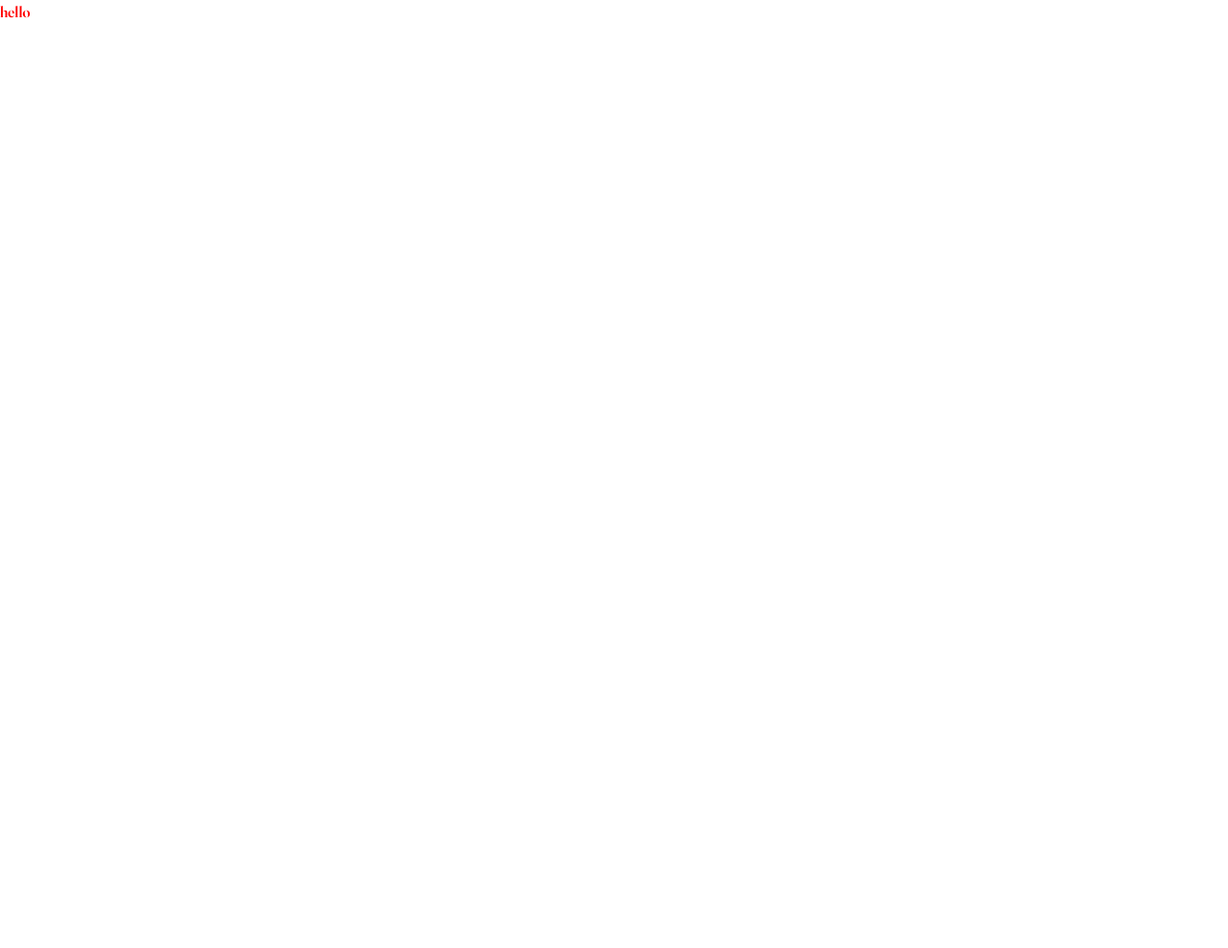
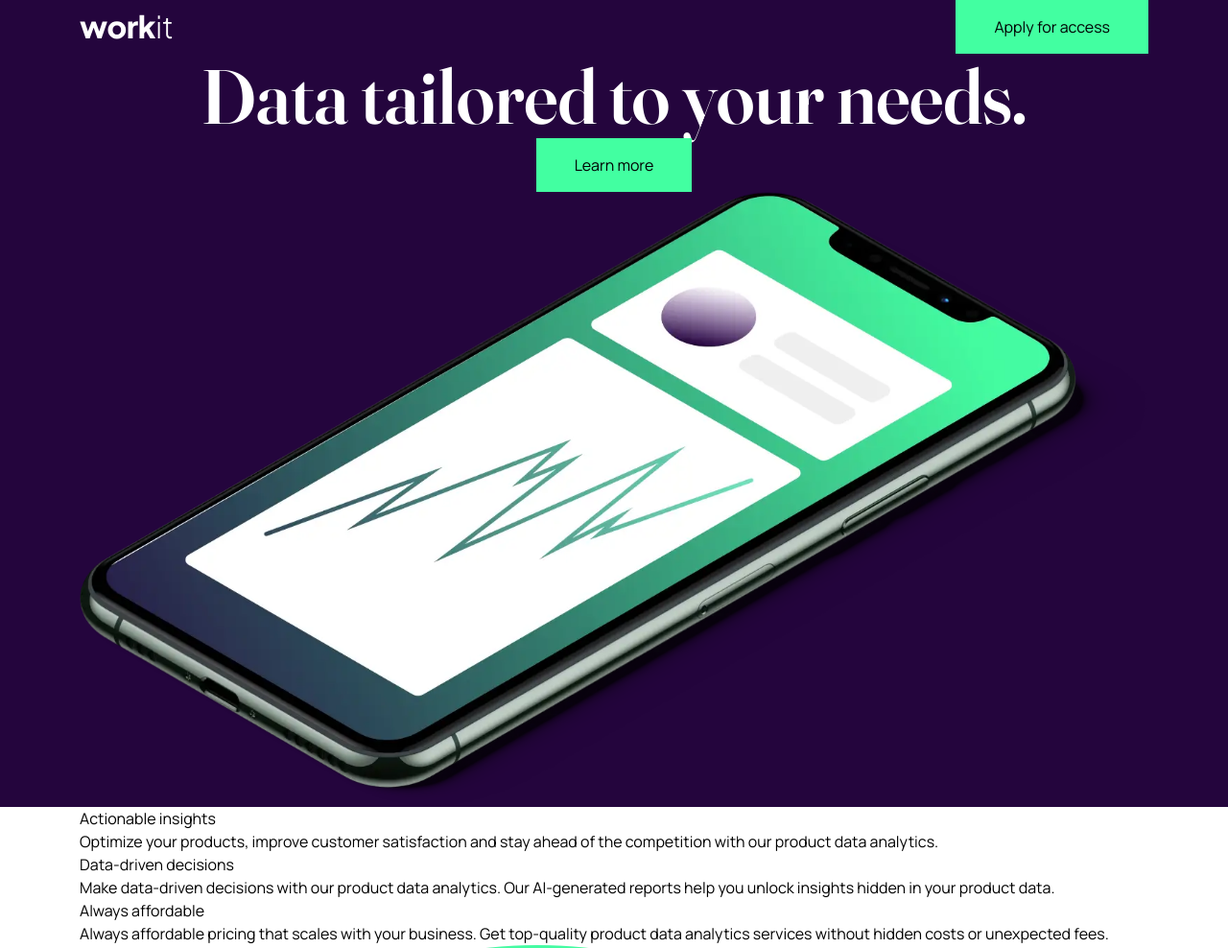
Before and after one commit to iRNano/fem-workit-landing-page, a website built with Vite: page index.html in a window 1280 px wide. Shown: the top 988 px of the page at 96% size. Before the commit the page ends 800 px from the top, so only its background shows below. Built offline with nearby package versions, Linux system fonts and the light colour scheme.

Commit message:
added html and css properties, utility class

```diff
--- a/index.html
+++ b/index.html
@@ -8,7 +8,74 @@
     <title>Vite App</title>
   </head>
   <body>
-    <h1>hello</h1>
+    <header class="bg-primary-400">
+      <section class="container">
+        <div class="flex space-between">
+          <img src="./assets/images/logo-light.svg" alt="workit text">
+          <button class="button">
+            Apply for access
+          </button>
+        </div>
+        <div class="hero">
+          <h1 class="fs-primary-heading text-neutral-100">Data tailored to your needs.</h1>
+        <button class="button">
+          Learn more
+        </button>
+        </div>
+
+
+        <img src="./assets/images/image-hero.webp" alt="mobile-phone">
+      </section>
+    </header>
+    <main>
+      <section>
+        <div class="container">
+
+          <ul class="numbered-items" role="list">
+            <li><div>
+              <h2>Actionable insights</h2>
+              <p>Optimize your products, improve customer satisfaction and stay ahead of the competition with our product data analytics.</p>
+            </div></li>
+            <li><div>
+              <h2>Data-driven decisions</h2>
+              <p>Make data-driven decisions with our product data analytics. Our AI-generated reports help you unlock insights hidden in your product data.</p>
+            </div></li>
+            <li><div>
+              <h2>Always affordable</h2>
+              <p>Always affordable pricing that scales with your business. Get top-quality product data analytics services without hidden costs or unexpected fees.</p>
+            </div></li>
+
+          </ul>
+        </div>
+      </section>
+      <div class="container">
+        <img src="./assets/images/image-founder.webp" alt="founder-image">
+        <div>
+          <h2>
+            Be the first to test
+          </h2>
+          <p>
+            Hi, I'm Louis Graham, the founder of the company. Book a demo call with me to become a beta tester for our app and kickstart your company. Apply for access below and I’ll be in touch to schedule a call.
+          </p>
+          <button class="button">Apply for access</button>
+        </div>
+      </div>
+      <section>
+
+      </section>
+    </main>
+    <footer>
+      <div>
+        <img src="./assets/images/logo-dark.svg">
+        <ul class="social-list" role="list" aria-label="Social links">
+          <li><a aria-label="facebook" href="#">
+            <svg class="social-icon">
+              <use xlink:href=""></use>
+            </svg></a>
+        </li>
+        </ul>
+      </div>
+    </footer>
     <script type="module" src="/main.js"></script>
   </body>
 </html>
--- a/style.css
+++ b/style.css
@@ -1,6 +1,10 @@
 @font-face{
   font-family: 'Fraunces';
   src: url(/assets/fonts/fraunces/static/Fraunces_144pt-SemiBold.ttf);
+}
+@font-face{
+  font-family: 'Manrope';
+  src: url(assets/fonts/manrope/static/Manrope-Regular.ttf);
 }
 
 :root {
@@ -9,11 +13,49 @@
   --clr-primary-300: hsl(271, 12%, 34%);
   --clr-primary-400: hsl(273, 85%, 13%);
 
-  --clr-neutral-100: hsl(0,0,100%);
+  --clr-neutral-100: hsl(0,0%,100%);
   --clr-neutral-400: hsl(276, 100%, 99%);
 
-  --ff-primary: "Fraunces", sans-serif;
+  --ff-primary: "Manrope", serif;
+  --ff-secondary: "Fraunces", sans-serif;
 
+  --ff-body: var(--ff-primary);
+  --ff-heading: var(--ff-secondary);
+
+  --fw-regular: 400;
+  --fw-semibold: 600;
+
+  --fs-400: 1rem;
+  --fs-500: 1.125rem;
+  --fs-600: 1.75rem;
+  --fs-700: 2rem; /* secondary heading*/
+  --fs-800: 3rem;
+  --fs-850: 3.125rem; /* heading */
+  --fs-875: 3.5rem;
+  --fs-900: 3.75rem;
+  --fs-950: 5rem;
+
+  --fs-body: var(--fs-400);
+  --fs-primary-heading: var(--fs-850);
+  --fs-secondary-heading: var(--fs-700);
+  --fs-button: var(--fs-400);
+}
+
+@media (min-width: 24em){
+  :root{
+    --fs-primary-heading: var(--fs-900);
+    --fs-secondary-heading: var(--fs-800);
+  }
+
+}
+
+@media (min-width: 48.1em){ /* desktop*/
+  :root{
+    --fs-body: var(--fs-500);
+    --fs-primary-heading: var(--fs-950);
+    --fs-secondary-heading: var(--fs-875);
+    --fs-button: var(--fs-500);
+  }
 }
 
 /* Box sizing rules */
@@ -85,5 +127,97 @@
 
 body{
   font-family: var(--ff-primary);
-  color:red;
 }
+
+header{
+  min-height: 100vh;
+}
+
+.hero {
+  text-align: center;
+}
+
+/* button */
+
+.button{
+  display: inline-flex;
+  cursor: pointer;
+  text-decoration: none;
+  border: 0;
+  background-color: var(--clr-accent-400);
+  padding: 1.25em 2.5em;
+  line-height: 1;
+}
+
+/* utility class */
+
+.visually-hidden {
+  position: absolute;
+  width: 1px;
+  height: 1px;
+  padding: 0;
+  margin: -1px;
+  overflow: hidden;
+  clip: rect(0, 0, 0, 0);
+  white-space: nowrap; /* added line */
+  border: 0;
+}
+
+.container {
+  --max-width: 1114px;
+  --padding: 1rem;
+
+  width: min(var(--max-width), 100% - (var(--padding) * 2));
+  margin-inline: auto;
+}
+
+.even-columns {
+  display: grid;
+  gap: 1rem;
+}
+
+@media (min-width: 50em) {
+  .even-columns {
+    grid-auto-flow: column;
+    grid-auto-columns: 1fr;
+  }
+}
+
+.flex{
+  display:flex;
+}
+
+.space-between{
+  justify-content: space-between;
+}
+
+.text-accent-400{ color: var(--clr-accent-400)}
+.text-primary-300{ color: var(--clr-primary-300)}
+.text-primary-400{ color: var(--clr-primary-400)}
+.text-neutral-100{ color: var(--clr-neutral-100);}
+.text-neutral-400{ color: var(--clr-neutral-400)}
+.bg-accent-400{ background-color: var(--clr-accent-400)}
+.bg-primary-300{ background-color: var(--clr-primary-300)}
+.bg-primary-400{ background-color: var(--clr-primary-400)}
+.bg-neutral-100{ background-color: var(--clr-neutral-100)}
+.bg-neutral-400{ background-color: var(--clr-neutral-400)}
+
+.fw-semibold{
+  font-weight: var(--fw-semibold);
+}
+
+.fw-regular{
+  font-weight: var(--fw-regular);
+}
+
+.fs-primary-heading{
+  font-size: var(--fs-primary-heading);
+  font-family: var(--ff-heading);
+  line-height: 1.1;
+}
+
+.fs-secondary-heading{
+  font-size: var(--fs-secondary-heading);
+  font-family: var(--ff-heading);
+  line-height: 1.1;
+}
```
Also changed, not shown: counter.js (deleted, +0 -9 lines).
